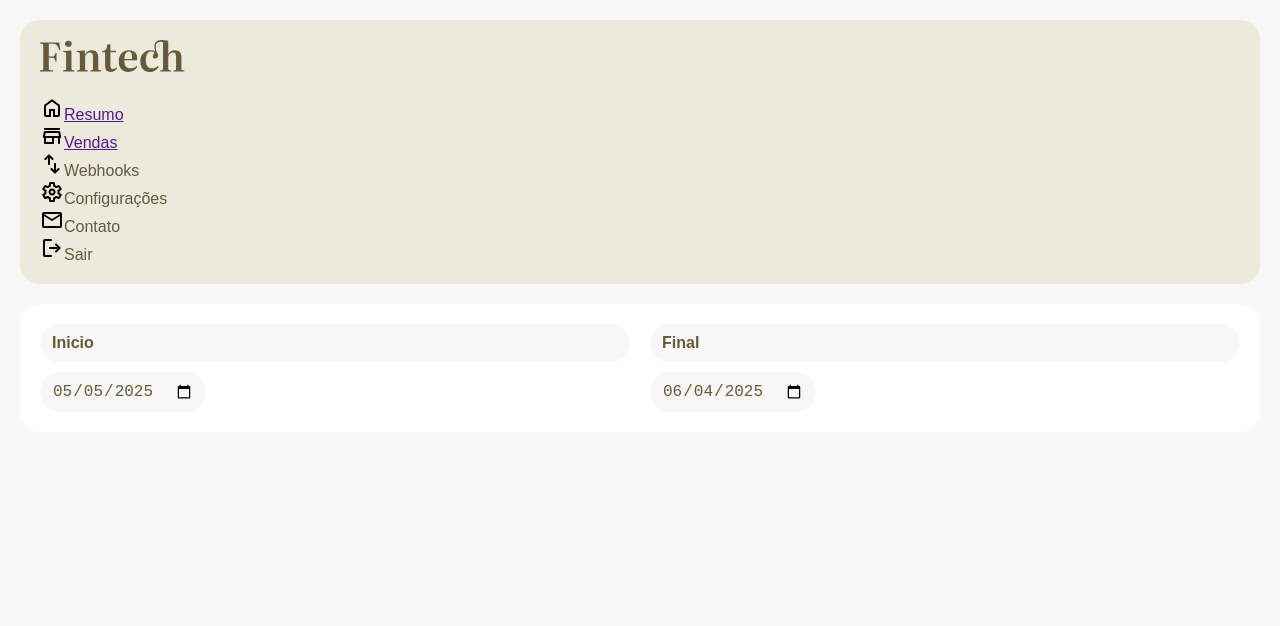
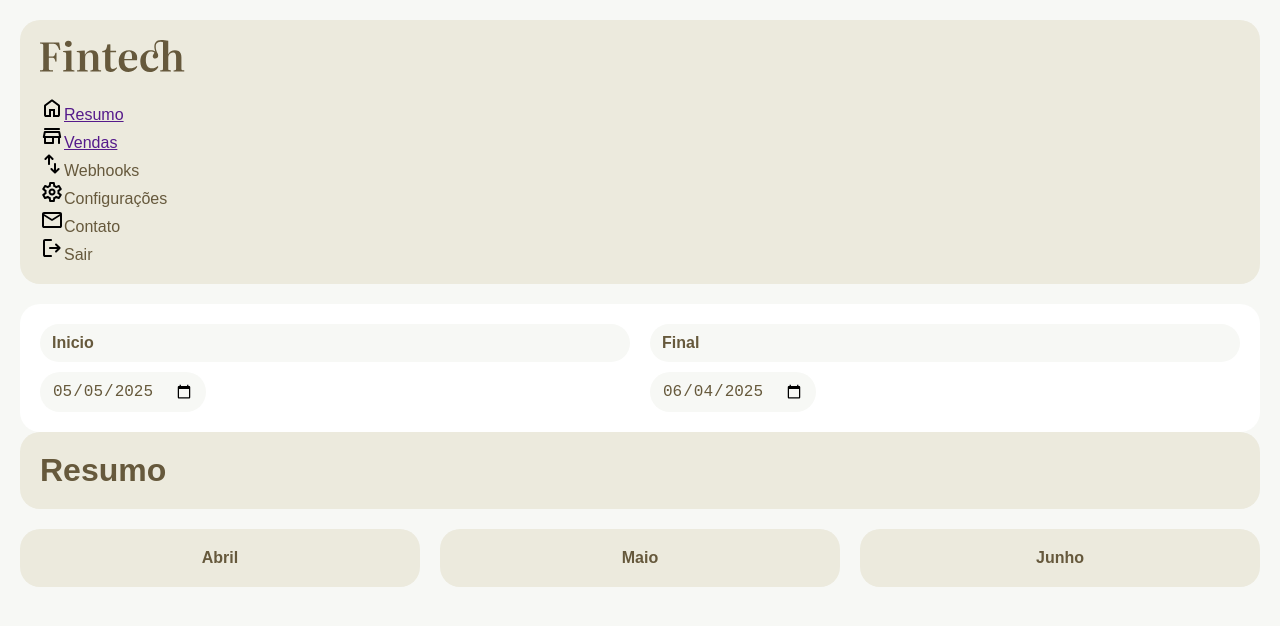
Before and after one commit to luuizz/fintech, a React (Vite) app: page / in a window 1280 px wide. Shown: the top 626 px of the page. Built offline with nearby package versions, Linux system fonts and the light colour scheme; no server answers.

Commit message:
fix: refinado componentes

```diff
--- a/src/components/Header/Header.tsx
+++ b/src/components/Header/Header.tsx
@@ -2,11 +2,17 @@ import React from 'react';
 import styles from './styles.module.scss';
 import { useData } from '@/context/DataContext';
 import DateRange from './DateRange';
+import Meses from './Meses';
 
 export default function Header() {
+  const [title, setTitle] = React.useState('Resumo');
   return (
-    <header className={styles.header}>
-      <DateRange />
+    <header className={`${styles.header} mb`}>
+      <div className="daterange mb">
+        <DateRange />
+        <h1 className="box bg-3">{title}</h1>
+      </div>
+      <Meses />
     </header>
   );
 }
```
